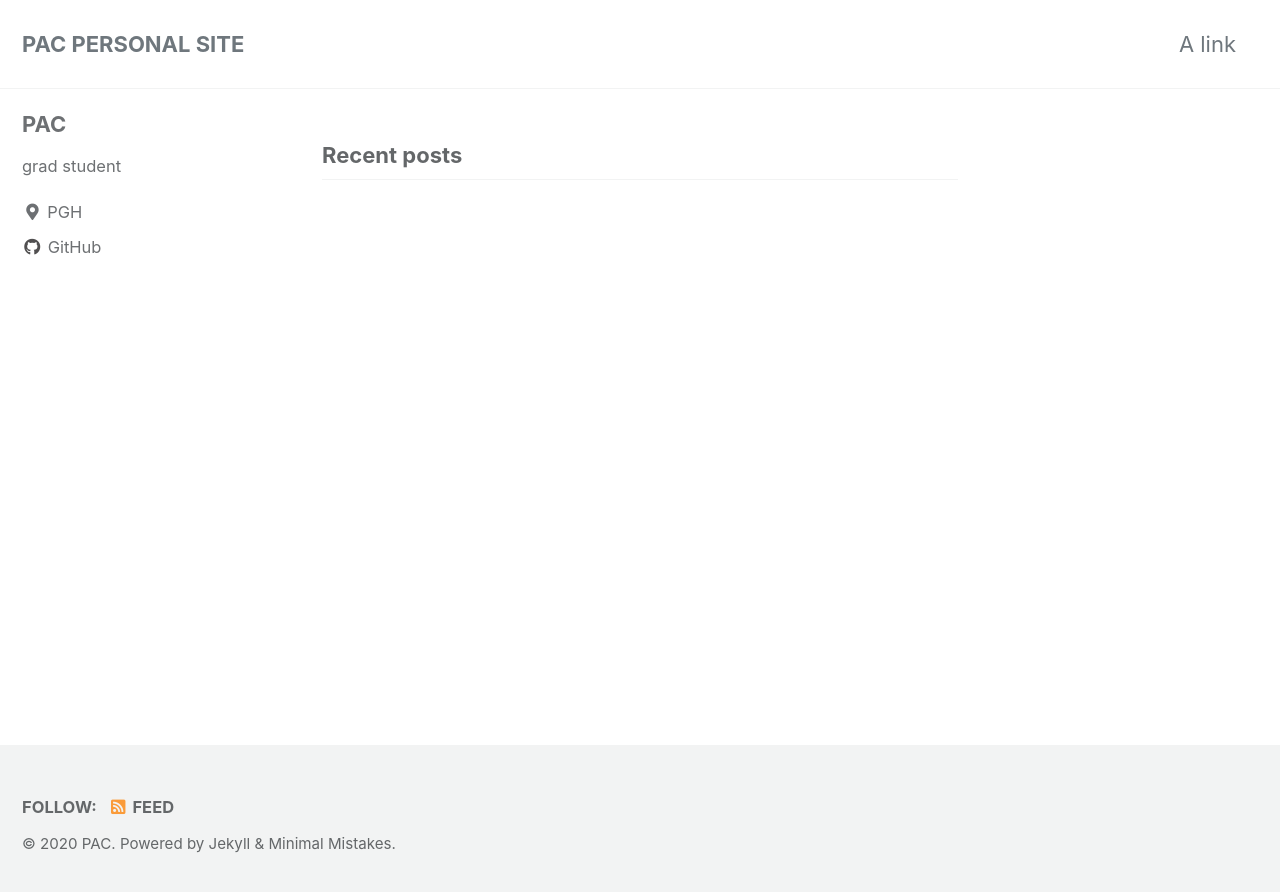
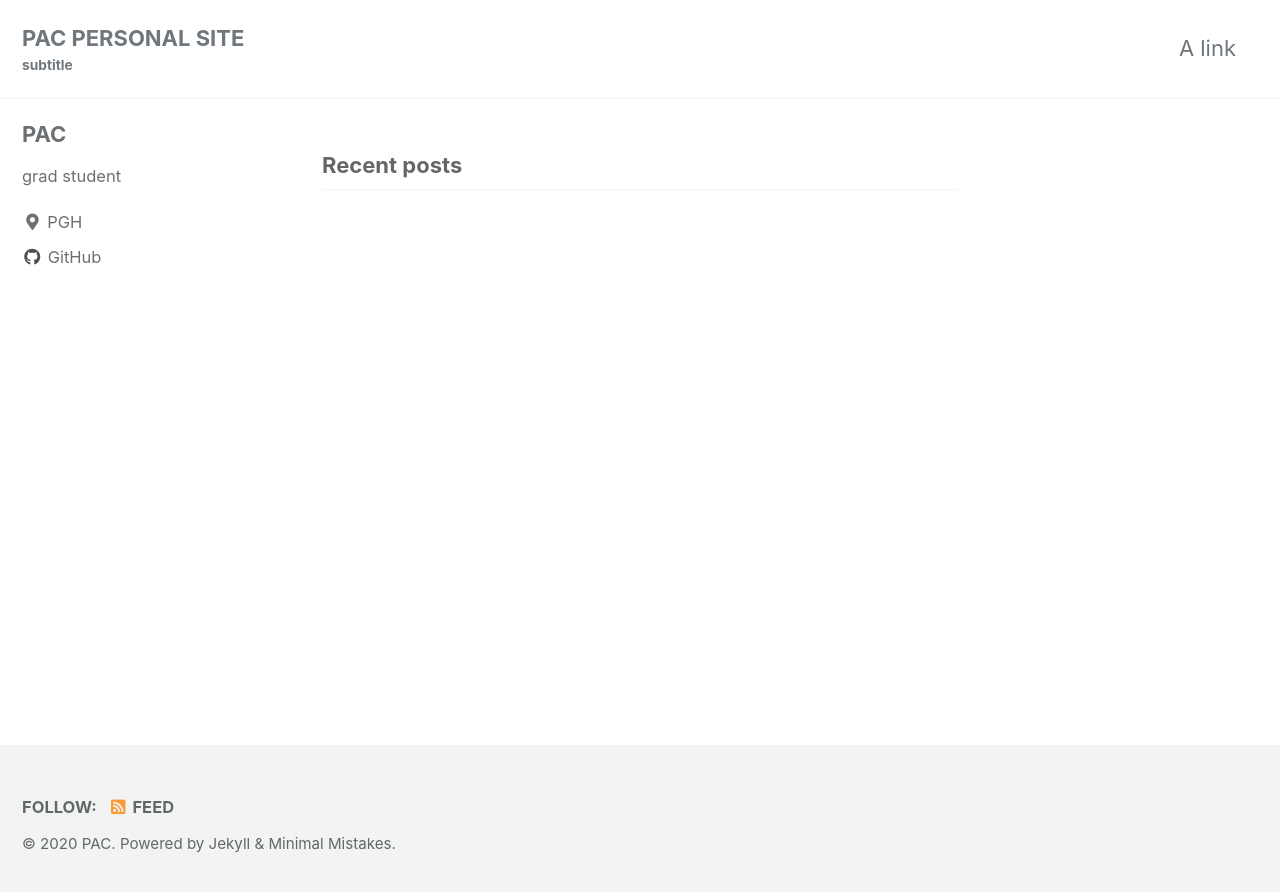
Before and after one commit to xiubert/xiubert.github.io, a Jekyll site: the page built from index.html, in a window 1280 px wide. Shown: the top 892 px of the page. Built offline with Jekyll 4.4.1, drawn with Linux system fonts in a browser that asks for light colours; cached includes are drawn as plain includes; the list of posts is cut into pages by our own code.

Commit message:
in progress

```diff
--- a/_config.yml
+++ b/_config.yml
@@ -18,12 +18,12 @@ minimal_mistakes_skin    : "default" # "air", "aqua", "contrast", "dark", "dirt"
 locale                   : "en-US"
 title                    : "PAC PERSONAL SITE"
 title_separator          : "-"
-subtitle                 : # site tagline that appears below site title in masthead
+subtitle                 : subtitle # site tagline that appears below site title in masthead
 name                     : "PAC"
 description              : "Site in progress."
 url                      : "https://xiubert.github.io" # the base hostname & protocol for your site e.g. "https://mmistakes.github.io"
 baseurl                  : # the subpath of your site, e.g. "/blog"
-repository               : # GitHub username/repo-name e.g. "mmistakes/minimal-mistakes"
+repository               : xiubert/xiubert.github.io # GitHub username/repo-name e.g. "mmistakes/minimal-mistakes"
 teaser                   : # path of fallback teaser image, e.g. "/assets/images/500x300.png"
 logo                     : # path of logo image to display in the masthead, e.g. "/assets/images/88x88.png"
 masthead_title           : # overrides the website title displayed in the masthead, use " " for no title
```
